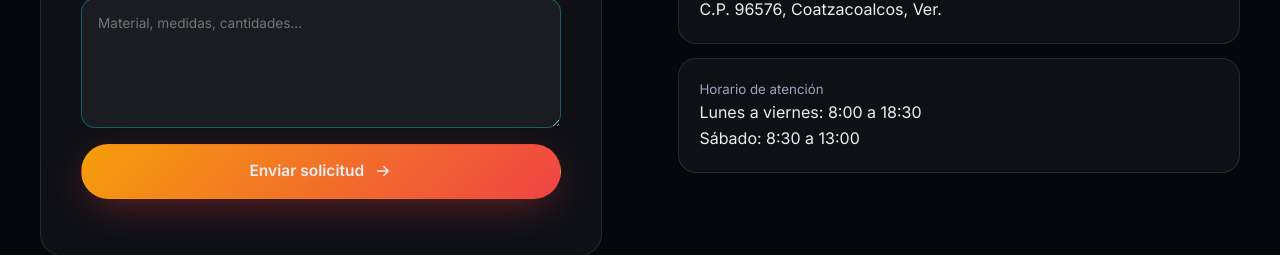
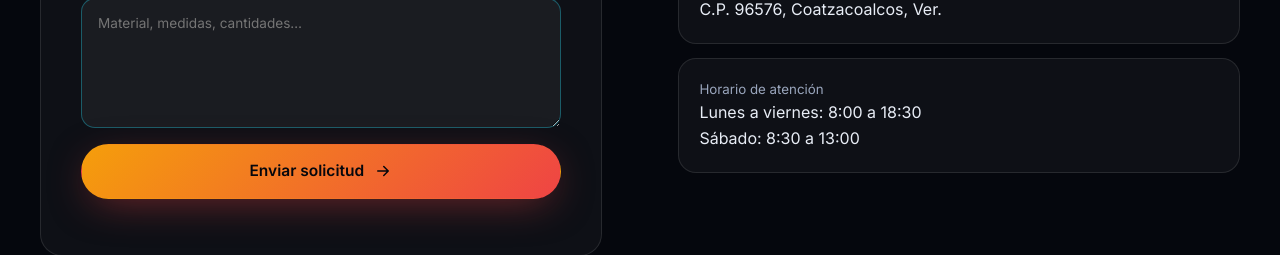
Before and after one commit to 02ARTURO/INVI, a plain HTML site: page contacto.html in a window 1280 px wide. Shown: the part 776-1031 px from the top of the page. Drawn offline with Linux system fonts and the light colour scheme.

Commit message:
fix: set explicit dark text on .btn.warm for WCAG AA contrast
The orange-red gradient (#f59e0b->#ef4444) under the inherited light
text color (--tx, #e8edf6) computed to ~1.8:1-3.2:1 contrast, well
under WCAG AA's 4.5:1 floor for normal text - on the two buttons the
spec names as primary conversion actions, directly contradicting its
own anti-goal against lowering readability. Setting color:var(--bg)
(near-black, already an existing token) restores 9.4:1/5.4:1 against
the gradient's lighter and darker stops (final review finding).

```diff
--- a/style.css
+++ b/style.css
@@ -43,7 +43,7 @@ body:after{content:"";position:fixed;inset:0;z-index:-1;pointer-events:none;opac
 .btn:hover{border-color:rgba(255,255,255,.3);background:rgba(255,255,255,.08)}
 .btn.p{background:linear-gradient(135deg,var(--ac),var(--ac3));border-color:transparent;box-shadow:0 10px 40px -10px rgba(59,140,255,.7)}
 .btn.p:hover{box-shadow:0 14px 50px -8px rgba(59,140,255,.95);filter:brightness(1.1)}
-.btn.warm{background:linear-gradient(135deg,var(--warm),var(--warm2));border-color:transparent;box-shadow:0 10px 40px -10px rgba(239,68,68,.5)}
+.btn.warm{background:linear-gradient(135deg,var(--warm),var(--warm2));border-color:transparent;color:var(--bg);box-shadow:0 10px 40px -10px rgba(239,68,68,.5)}
 .btn.warm:hover{box-shadow:0 14px 50px -8px rgba(239,68,68,.75);filter:brightness(1.1)}
 .btn svg{width:18px;height:18px}
 /* hero */
```
